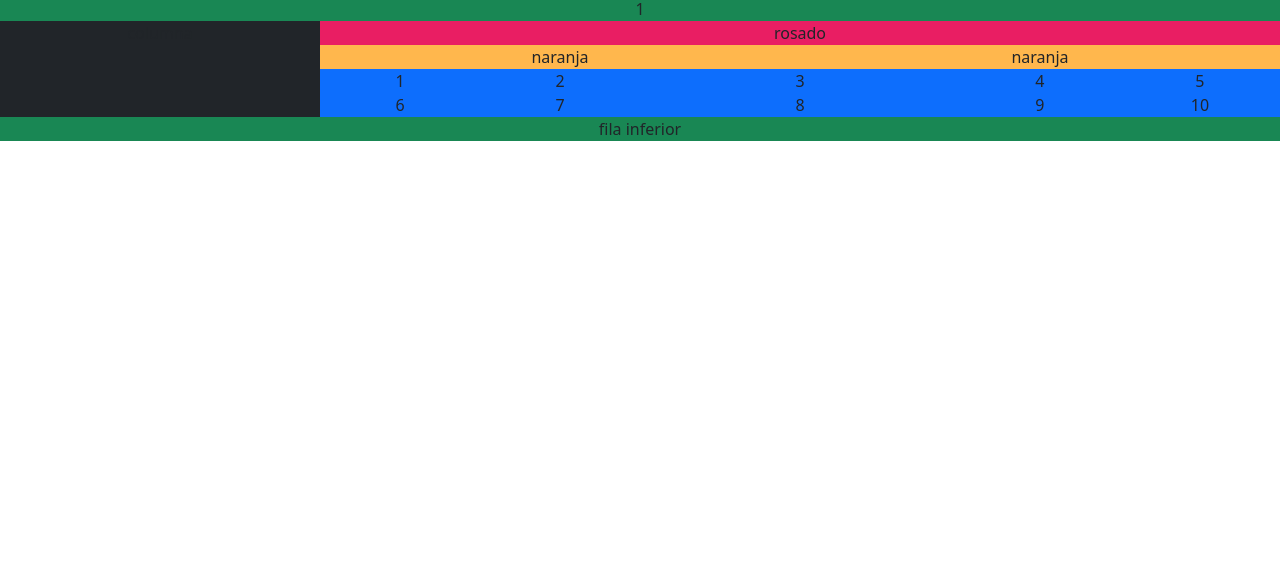
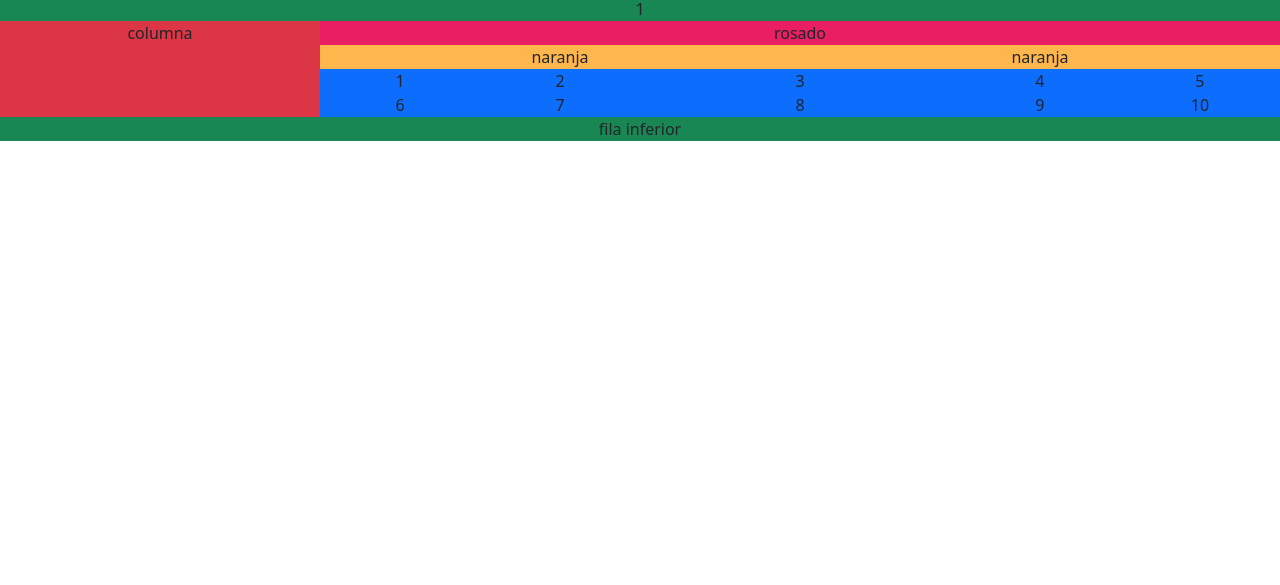
Before and after one commit to alberola/DOR, a plain HTML site: page Bootstrap/index.html in a window 1280 px wide. Shown: the part 215-800 px from the top of the page. Drawn offline with nearby package versions, Linux system fonts and the light colour scheme.

Commit message:
Update index.html

```diff
--- a/Bootstrap/index.html
+++ b/Bootstrap/index.html
@@ -24,7 +24,7 @@
             <div class="col-12 bg-success">1</div>
         </div>
         <div class="row">
-            <div class="col-12 col-sm-3 col-md-3 bg-dark">columna</div>
+            <div class="col-12 col-sm-3 col-md-3 bg-danger">columna</div>
             <div class="col">
                 <div class="row">
                     <div class="col-12" style="background-color:#E91E63;">rosado</div>
```
